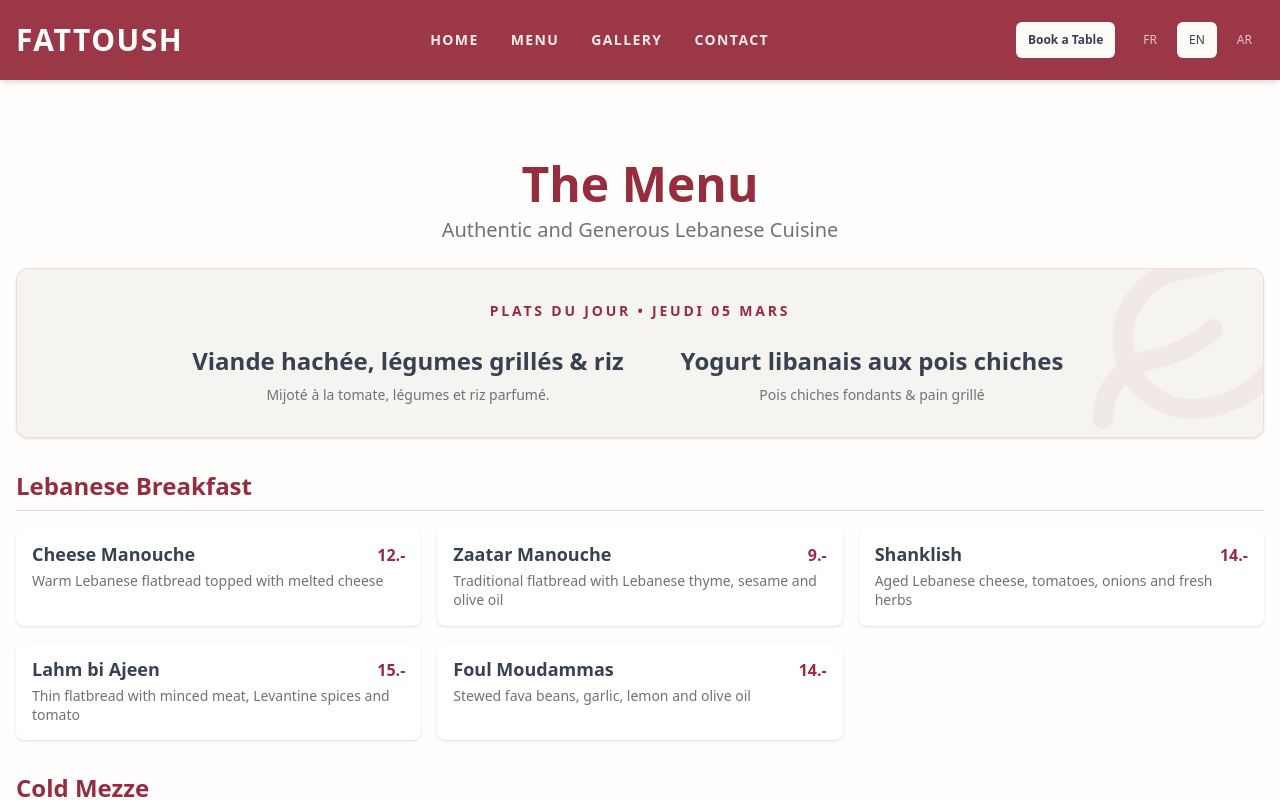
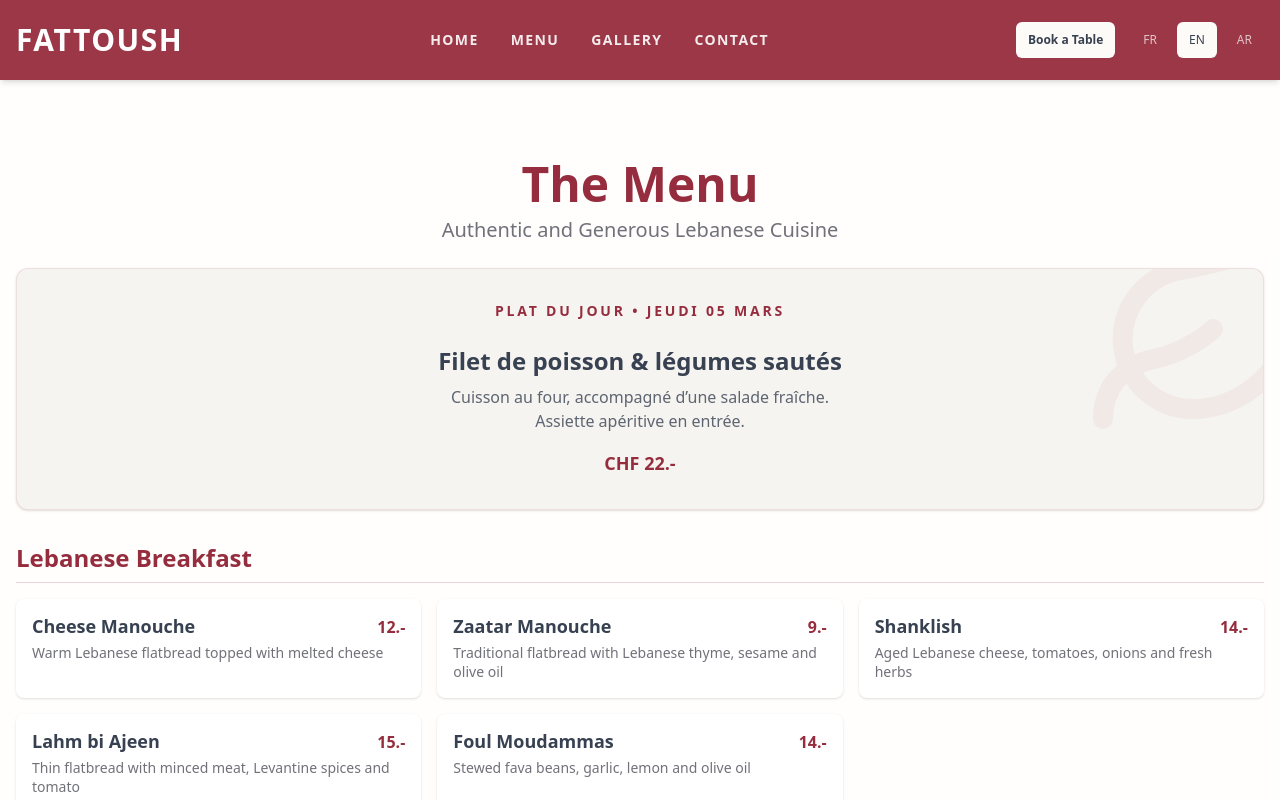
Before and after one commit to lopezdamien/fattoush, a Next.js app: page /en/menu in a window 1280 px wide. Shown: the top 800 px of the page. Built offline with nearby package versions, Linux system fonts and the light colour scheme.

Commit message:
Update plat du jour on menu page

```diff
--- a/src/app/[locale]/menu/page.tsx
+++ b/src/app/[locale]/menu/page.tsx
@@ -142,27 +142,22 @@ export default function MenuPage() {
 
                         <div className="relative z-10 inline-flex items-center space-x-3 justify-center w-full">
                             <span className="text-xs md:text-sm font-bold tracking-[0.2em] text-primary uppercase">
-                                Plats du jour • Jeudi 05 Mars
+                                Plat du jour • Jeudi 05 Mars
                             </span>
                         </div>
 
-                        <div className="relative z-10 grid grid-cols-1 md:grid-cols-2 gap-8 w-full max-w-4xl">
+                        <div className="relative z-10 flex flex-col items-center justify-center space-y-4 w-full max-w-2xl text-center">
                             <div className="flex flex-col items-center space-y-2">
                                 <h2 className="text-xl md:text-2xl font-bold text-foreground">
-                                    Viande hachée, légumes grillés & riz
+                                    Filet de poisson & légumes sautés
                                 </h2>
-                                <p className="text-sm text-muted-foreground font-medium">
-                                    Mijoté à la tomate, légumes et riz parfumé.
+                                <p className="text-sm md:text-base text-foreground/80 font-medium">
+                                    Cuisson au four, accompagné d’une salade fraîche.<br />
+                                    Assiette apéritive en entrée.
                                 </p>
-                            </div>
-
-                            <div className="flex flex-col items-center space-y-2">
-                                <h2 className="text-xl md:text-2xl font-bold text-foreground">
-                                    Yogurt libanais aux pois chiches
-                                </h2>
-                                <p className="text-sm text-muted-foreground font-medium">
-                                    Pois chiches fondants & pain grillé
-                                </p>
+                                <span className="text-lg font-bold text-primary mt-2">
+                                    CHF 22.-
+                                </span>
                             </div>
                         </div>
                     </div>
```
